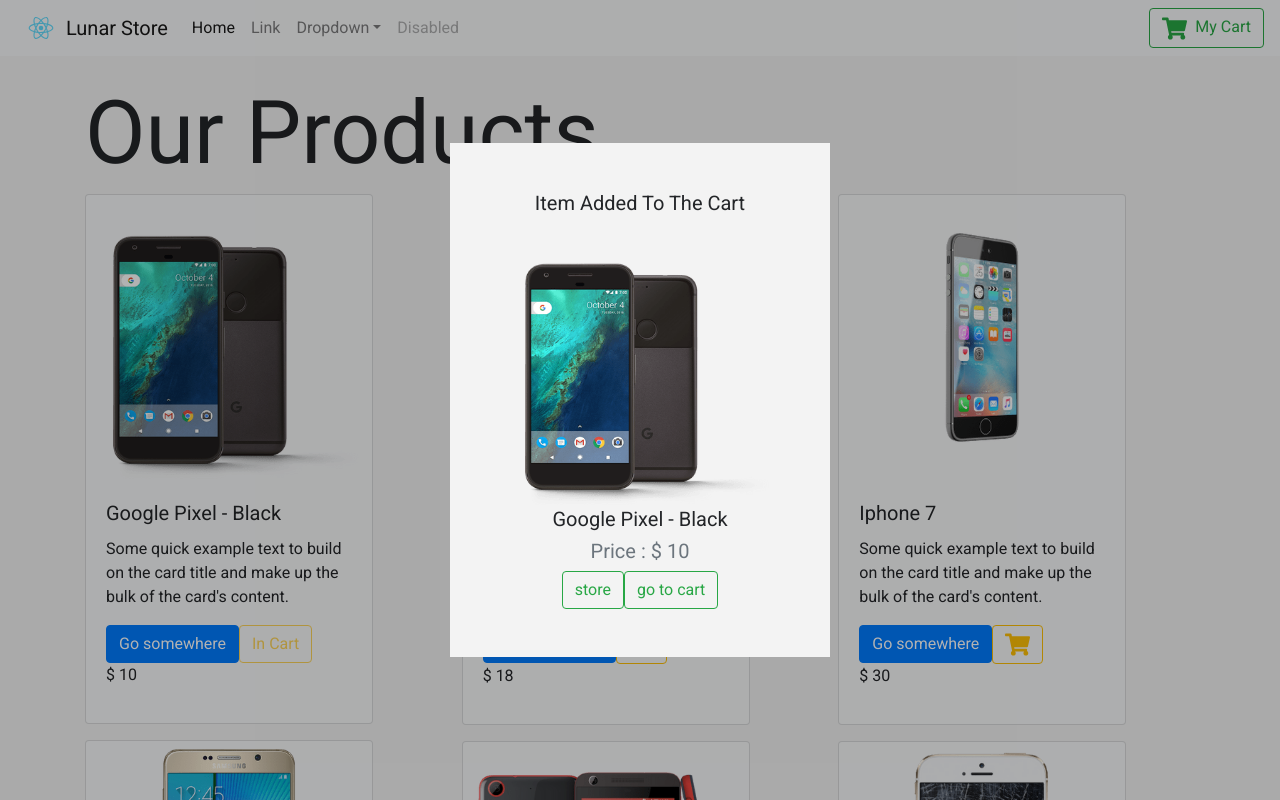
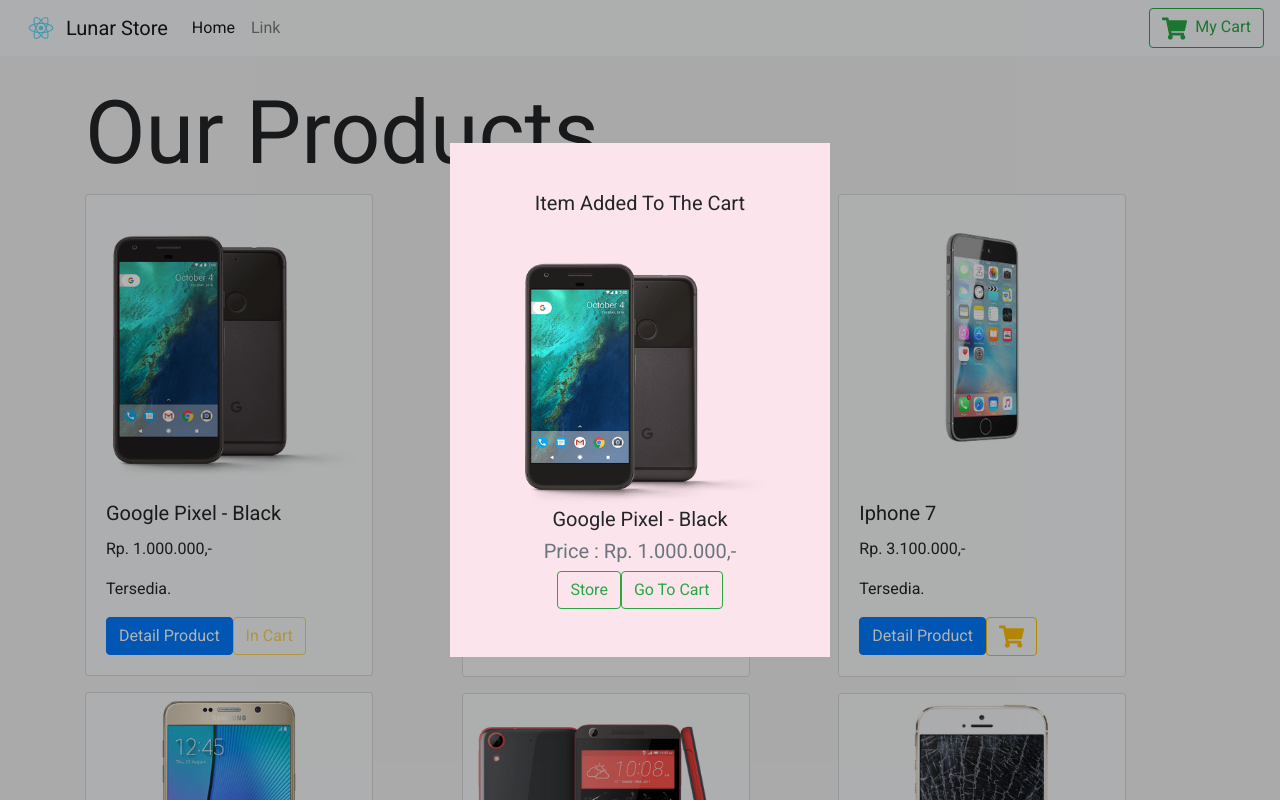
Before and after one commit to joshuaanrico/Lunar-Store, a React (Create React App) app in the folder lunar-store/: page / in a window 1280 px wide. Both pictures are taken after a click on the button 264 px from the left and 644 px from the top of the page. Shown: the top 800 px of the page. Built offline with nearby package versions, Linux system fonts and the light colour scheme.

Commit message:
Edit Data dan Tampilan

```diff
--- a/lunar-store/src/App.css
+++ b/lunar-store/src/App.css
@@ -11,7 +11,7 @@
   color: var(--mainDark) !important;
 }
 .text-title {
-  font-family: "Permanent Marker", cursive;
+  font-family: monospace;
   letter-spacing: 0.3rem;
   text-transform: uppercase;
 }
@@ -37,7 +37,7 @@
 }
 
 #modal {
-    background-color: var(--mainWhite);
+    background-color: #FCE4EC;
 }
 
 /* not found page */
--- a/lunar-store/src/components/Cart/CartItem.js
+++ b/lunar-store/src/components/Cart/CartItem.js
@@ -2,7 +2,7 @@
 import { FaTrash } from 'react-icons/fa';
 
 export default function CartItem({ item, value }) {
-  const { id, title, img, price, total, count } = item;
+  const { id, title, img, priceshow, total, count } = item;
   const { increment, decrement, removeItem } = value;
   return (
     <div class="row my-2 text-capitalize text-center">
@@ -15,7 +15,7 @@
       </div>
       <div class="col-10 mx-auto col-lg-2">
         <span class="d-lg-none">price : </span>
-        {price}
+        {priceshow}
       </div>
       <div class="col-10 mx-auto col-lg-2 my-2 my-lg-0">
         <div class="d-flex justify-content-center">
@@ -33,7 +33,7 @@
         </div>
       </div>
       <div class="col-10 mx-auto col-lg-2">
-        <strong>item total : $ {total}</strong>
+        <strong>item total : Rp. {total}</strong>
       </div>
     </div>
   );
--- a/lunar-store/src/components/Cart/CartTotals.js
+++ b/lunar-store/src/components/Cart/CartTotals.js
@@ -13,15 +13,15 @@
 						</a>
 						<h5>
 							<span class="text-title">subtotal :</span>
-							<strong>$ {cartSubTotal}</strong>
+							<strong>Rp. {cartSubTotal}</strong>
 						</h5>
 						<h5>
 							<span class="text-title">tax :</span>
-							<strong>$ {cartTax}</strong>
+							<strong>Rp. {cartTax}</strong>
 						</h5>
 						<h5>
 							<span class="text-title">total :</span>
-							<strong>$ {cartTotal}</strong>
+							<strong>Rp. {cartTotal}</strong>
 						</h5>
 						<a href="/" type="button" class="btn btn-success px-5" onClick={() => clearCart()} >Pay</a>
 					</div>
--- a/lunar-store/src/components/Cart/EmptyCart.js
+++ b/lunar-store/src/components/Cart/EmptyCart.js
@@ -5,7 +5,7 @@
     <div class="container mt-5">
       <div class="row">
         <div class="col-10 mx-auto text-center text-title">
-          <h1>your cart is currently empty</h1>
+          <h1>Your cart is currently empty</h1>
         </div>
       </div>
     </div>
--- a/lunar-store/src/components/Details.js
+++ b/lunar-store/src/components/Details.js
@@ -7,7 +7,7 @@
 		return (
 			<ProductConsumer>
 				{value => {
-					const {id,company,img,info,price,title,inCart} = value.detailProduct;
+					const {id,company,img,info,priceshow,title,inCart} = value.detailProduct;
 					return (
 						<div class="container py-5">
 							{/* title */}
@@ -30,7 +30,7 @@
 									</h4>
 									<h4 class="text-blue">
 										<strong>
-											Price: <span>$</span> {price}
+											Price: <span>Rp. </span> {priceshow}
 										</strong>
 									</h4>
 									<p class="text-capitalize font-weight-bold mt-3 mb-0">
--- a/lunar-store/src/components/Modal.js
+++ b/lunar-store/src/components/Modal.js
@@ -9,7 +9,7 @@
       <ProductConsumer>
         {(value) => {
           const {modalOpen,closeModal} = value;
-          const {img, title, price} = value.modalProduct;
+          const {img, title, priceshow} = value.modalProduct;
 
           if(!modalOpen){
             return null;
@@ -22,15 +22,15 @@
                     <h5>item added to the cart</h5>
                     <img src={img} class="img-fluid" alt="product"/>
                     <h5>{title}</h5>
-                    <h5 class="text-muted"> Price : $ {price} </h5>
+                    <h5 class="text-muted"> Price : Rp. {priceshow} </h5>
                     <Link to="/">
                       <button class="btn btn-outline-success"  onClick={() => closeModal()} >
-                        store
+                        Store
                       </button>
                     </Link>
                     <Link to="/cart">
                       <button class="btn btn-outline-success"  onClick={() => closeModal()} >
-                        go to cart
+                        Go To Cart
                       </button>
                     </Link>
                   </div>
--- a/lunar-store/src/components/Navbar.js
+++ b/lunar-store/src/components/Navbar.js
@@ -27,20 +27,6 @@
 			      <li class="nav-item">
 			        <a class="nav-link" href="#">Link</a>
 			      </li>
-			      <li class="nav-item dropdown">
-			        <a class="nav-link dropdown-toggle" href="#" id="navbarDropdown" role="button" data-toggle="dropdown" aria-haspopup="true" aria-expanded="false">
-			          Dropdown
-			        </a>
-			        <div class="dropdown-menu" aria-labelledby="navbarDropdown">
-			          <a class="dropdown-item" href="#">Action</a>
-			          <a class="dropdown-item" href="#">Another action</a>
-			          <div class="dropdown-divider"></div>
-			          <a class="dropdown-item" href="#">Something else here</a>
-			        </div>
-			      </li>
-			      <li class="nav-item">
-			        <a class="nav-link disabled" href="#">Disabled</a>
-			      </li>
 			    </ul>
 
 			    {/* Navbar yg kanan */}
--- a/lunar-store/src/components/Product.js
+++ b/lunar-store/src/components/Product.js
@@ -7,7 +7,7 @@
 
 export default class Product extends Component {
 	render() {
-		const {id, title, img, price, inCart} = this.props.product;
+		const {id, title, img, priceshow, inCart} = this.props.product;
 		return (
 			<div class="card bg-light mb-3" style={{width: "18rem"}}>
 				<ProductConsumer>
@@ -16,8 +16,9 @@
 						  	<img class="card-img-top" src={img} alt="Card image cap" />
 							<div class="card-body">
 							    <h5 class="card-title">{title}</h5>
-							    <p class="card-text">Some quick example text to build on the card title and make up the bulk of the card's content.</p>
-							    <a href="/details" class="btn btn-primary">Go somewhere</a>
+									<p>Rp. {priceshow}</p>
+							    <p class="card-text">Tersedia.</p>
+							    <a href="/details" class="btn btn-primary">Detail Product</a>
 							    <button class="btn btn-outline-warning" disabled={inCart ? true : false}
 							    	onClick={() => {
 								    	value.addToCart(id);
@@ -26,7 +27,6 @@
 								>
 									{inCart?(<p class="text-capitalize mb-0" disabled>In Cart</p>):(<FaShoppingCart size={25}></FaShoppingCart>)}
 							    </button>
-							    <p>$ {price}</p>
 						  	</div>
 						</div>
 					)}
```
Also changed, not shown: lunar-store/src/data.js (+29 -20 lines).
